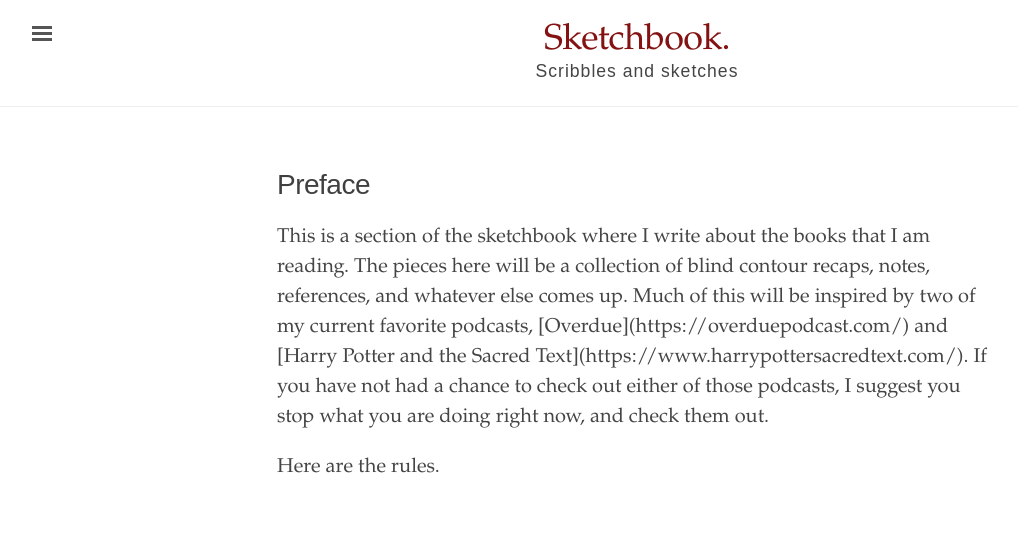
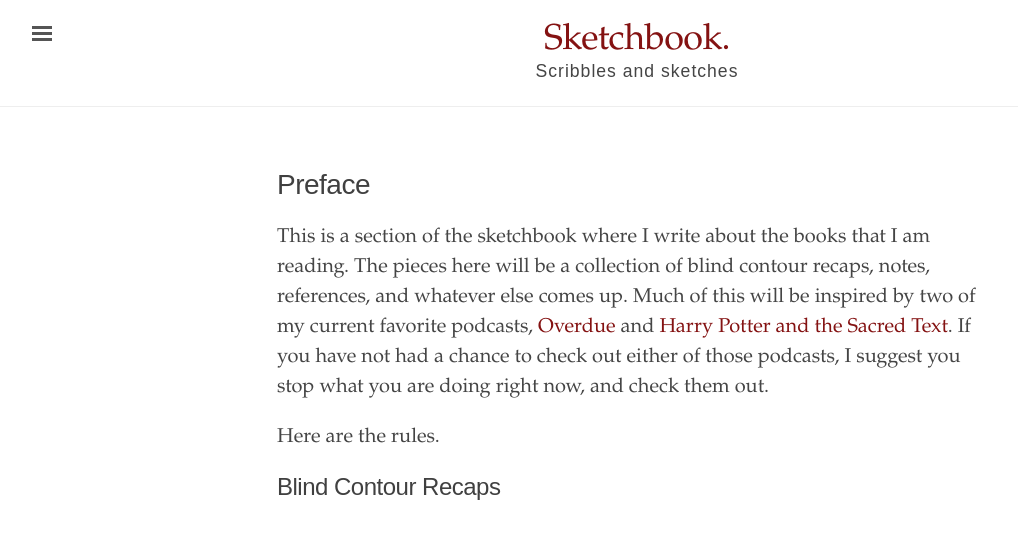
Before and after one commit to yngtodd/sketchbook, a Jekyll site: the page built from contents/preface.html, in a window 1280 px wide. Shown: the top 539 px of the page, without its empty margins (3-1021 px from the left). Built offline with Jekyll 4.4.1, drawn with Linux system fonts in a browser that asks for light colours.

Commit message:
fix links

```diff
--- a/contents/preface.html
+++ b/contents/preface.html
@@ -12,13 +12,19 @@ title: "Preface"
 This is a section of the sketchbook where I write about the books that I am reading.
 The pieces here will be a collection of blind contour recaps, notes, references, and
 whatever else comes up. Much of this will be inspired by two of my current favorite
-podcasts, [Overdue](https://overduepodcast.com/) and
-[Harry Potter and the Sacred Text](https://www.harrypottersacredtext.com/). If you have
-not had a chance to check out either of those podcasts, I suggest you stop what you are
-doing right now, and check them out.
+podcasts,  <a href="https://overduepodcast.com/">Overdue</a> and
+<a href="https://www.harrypottersacredtext.com/">Harry Potter and the Sacred Text</a>.
+If you have not had a chance to check out either of those podcasts, I suggest you stop
+what you are doing right now, and check them out.
 </p>
 
 <p>
 Here are the rules.
 </p>
+
+<p>
+<h2>Blind Contour Recaps</h2>
+
+
+</p>
 </div>
```
